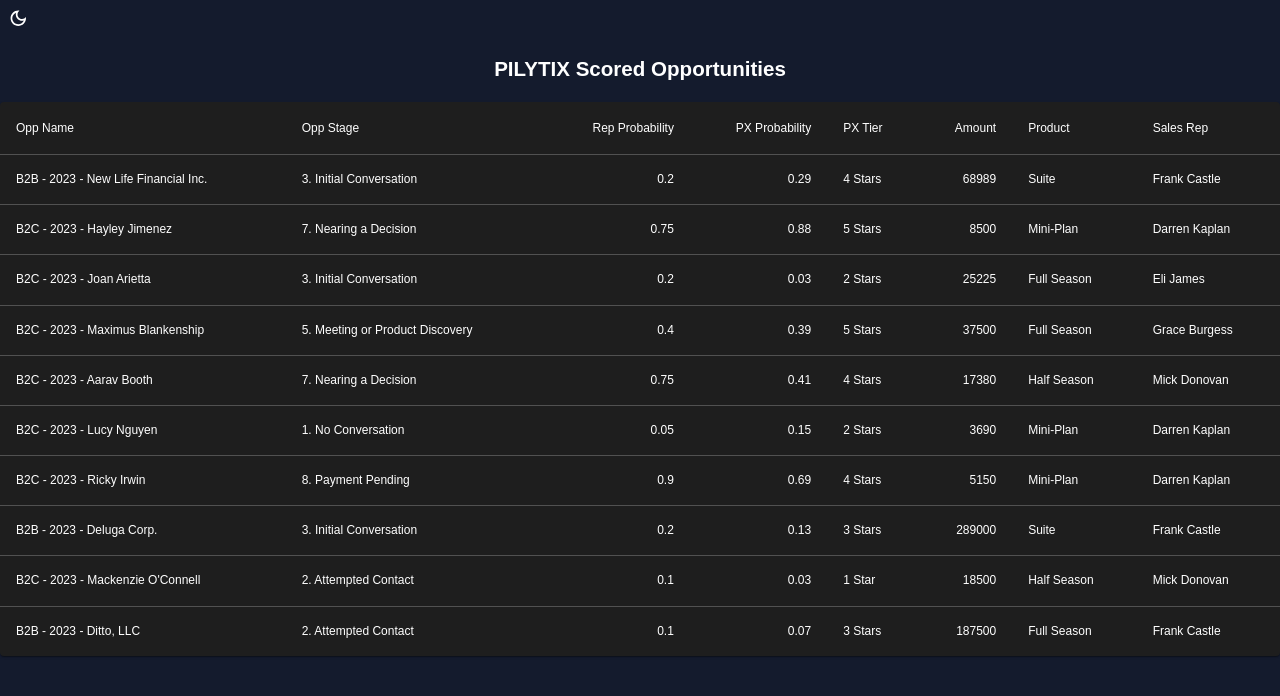
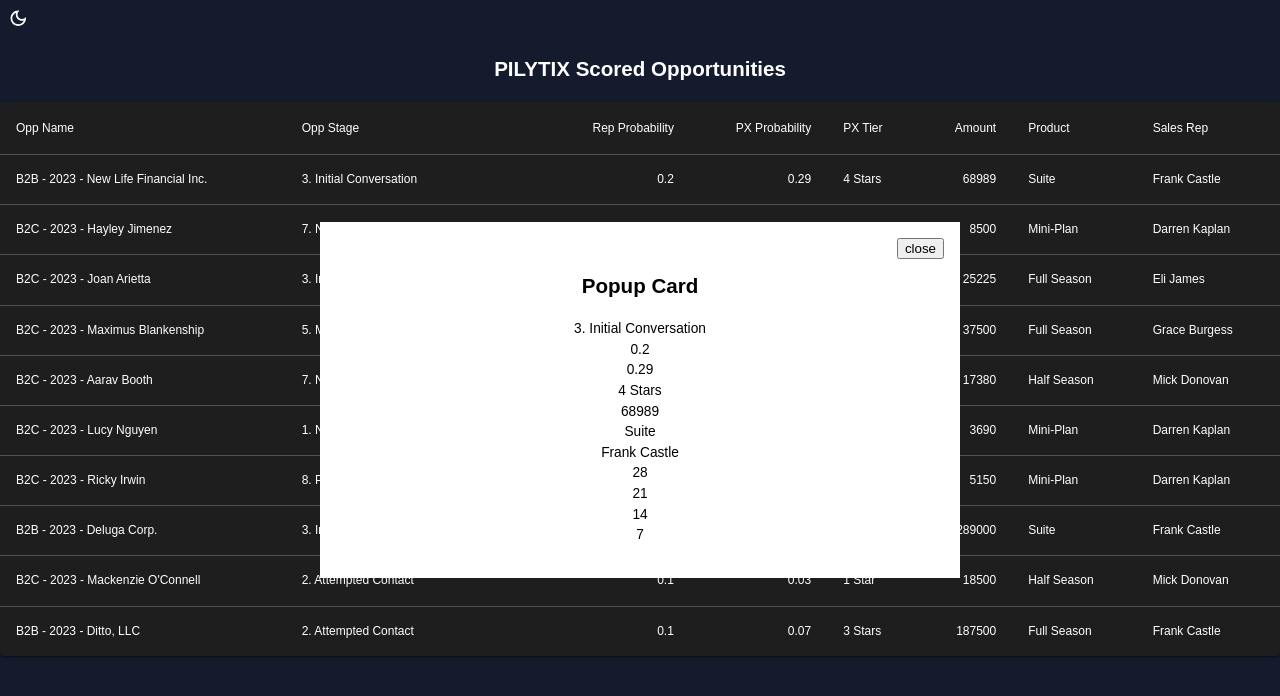
Before and after one commit to ARGON90/pilytix, a React (Create React App) app: page / in a window 1280 px wide. Both pictures are taken after a click on the element 640 px from the left and 179 px from the top of the page. Shown: the top 696 px of the page. Built offline with nearby package versions, Linux system fonts and the light colour scheme.

Commit message:
probability map complete

```diff
--- a/package.json
+++ b/package.json
@@ -12,6 +12,7 @@
     "@testing-library/user-event": "^13.5.0",
     "react": "^18.2.0",
     "react-dom": "^18.2.0",
+    "react-router-dom": "^6.8.1",
     "react-scripts": "5.0.1",
     "web-vitals": "^2.1.4"
   },
--- a/public/index.html
+++ b/public/index.html
@@ -24,7 +24,7 @@
       work correctly both with client-side routing and a non-root public URL.
       Learn how to configure a non-root public URL by running `npm run build`.
     -->
-    <title>React App</title>
+    <title>PILYTIX</title>
   </head>
   <body>
     <noscript>You need to enable JavaScript to run this app.</noscript>
--- a/src/Popup.js
+++ b/src/Popup.js
@@ -1,20 +1,36 @@
 import React from 'react'
 import './styles.css'
+import { Card } from '@mui/material';
+import { CardMedia } from '@mui/material';
+import ProbabilityHistoryMapper from './ProbabilityHistory';
 
+// function probabilityHistoryMapper(probability) {
+//     console.log('hi there')
 
-function popupClose(trigger) {
-    console.log('hello')
-    trigger(false)
+//     return (
+//         <div>
+//             {probability.map((item) => {
+//                 <p>{item.daysAgo}{item.pilytixProbability}{item.repProb}</p>
 
-}
+//             })}
+//         </div>
+//     )
+// }
 
-export default function Popup(props) {
+export default function Popup({rowData, setButtonPopup}) {
     return (
         <div className="popup">
             <div className="popup-inner">
-                <button className="close-btn" onClick={() => popupClose(props.setTrigger) }>close</button>
-                { props.children }
-                <div className='popup-text'>{props.amount}</div>
+                <button className='close-btn' onClick={() => (setButtonPopup(false))}> close </button>
+                <h2 className="popup-text"> Popup Card </h2>
+                <div className="popup-text">{rowData.stage}</div>
+                <div className="popup-text">{rowData.repProbability}</div>
+                <div className="popup-text">{rowData.pilytixProbability}</div>
+                <div className="popup-text">{rowData.pilytixTier}</div>
+                <div className="popup-text">{rowData.amount}</div>
+                <div className="popup-text">{rowData.product}</div>
+                <div className="popup-text">{rowData.salesRepName}</div>
+                <ProbabilityHistoryMapper probability={rowData.probabilityHistory} />
             </div>
         </div>
     )
--- /dev/null
+++ b/src/ProbabilityHistory.js
@@ -0,0 +1,17 @@
+import React from 'react'
+
+function ProbabilityHistoryMapper({ probability }) {
+  return (
+    <>
+      <div className='popup-text'>
+        {probability && probability.map((prob) =>
+          <div>
+            <div>{prob.daysAgo}</div>
+          </div>
+        )}
+      </div>
+    </>
+  )
+}
+
+export default ProbabilityHistoryMapper
--- a/src/Table.js
+++ b/src/Table.js
@@ -23,50 +23,21 @@
 
   //
   const [buttonPopup, setButtonPopup] = useState(false);
+  const [rowData, setRowData] = useState(null);
 
   function handleRowClick(event, row, setButtonPopup) {
-    // console.log(event)
-    console.log('handle row click')
-    console.log("amount", row.amount);
+    setRowData(row)
     setButtonPopup(true)
-    console.log('buttonPopup', buttonPopup)
-    return (
-      <div className="popup">
-        <div className="popup-inner">
-          <h2 className="popup-text"> hello there </h2>
-          <div>{row.amount}</div>
-        </div>
-      </div>
-    )
-  }
-
-  function displayPopup(row) {
-    console.log('displayPopup');
-    return (
-      <div className="popup">
-        <div className="popup-inner">
-          <h2 className="popup-text"> hello there </h2>
-          <div>{row.amount}</div>
-        </div>
-      </div>
-    )
-  }
-
-  function closefxn(setButtonPopup) {
-    console.log('close!')
-    setButtonPopup(false)
   }
   //
 
   return (
     <TableContainer component={Paper}>
-      {/* <div>
+      <div>
         {buttonPopup &&
-          <div>
-            {displayPopup()}
-          </div>
+          <Popup rowData={rowData} setButtonPopup={setButtonPopup} />
         }
-      </div> */}
+      </div>
       <Table sx={{ minWidth: 650 }} aria-label="simple table">
         <TableHead>
           <TableRow>
--- a/src/styles.css
+++ b/src/styles.css
@@ -24,7 +24,7 @@
   background-color: #FFF;
 }
 
-.pop-inner .close-btn {
+.close-btn {
   position: absolute;
   top: 16px;
   right: 16px;
```
Also changed, not shown: 1 other file (tests, documents, lock files or other folders).
